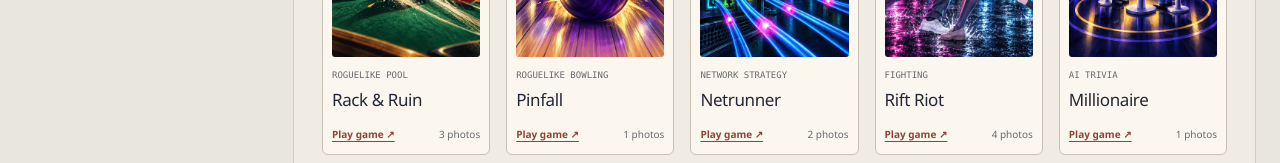
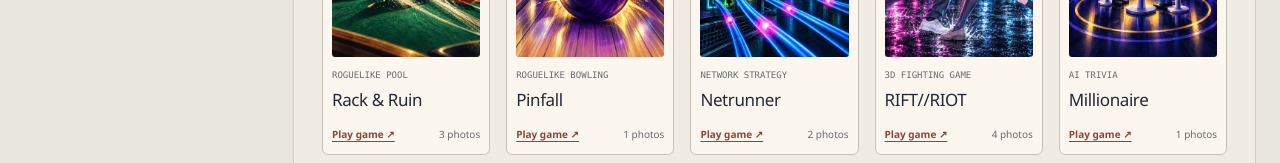
Before and after one commit to nascarjake/jakedoesdev, a Next.js app: page /arcade in a window 1280 px wide. Shown: the part 1962-2125 px from the top of the page. Built offline with nearby package versions, Linux system fonts and the light colour scheme; no server answers.

Commit message:
Update RIFT//RIOT arcade listing

```diff
--- a/app/data/arcade.ts
+++ b/app/data/arcade.ts
@@ -153,12 +153,12 @@ export const arcadeGames: ArcadeGame[] = [
     id: "rift-riot",
     playUrl: "https://nascarjake.github.io/fight-web/",
     embedUrl: "https://nascarjake.github.io/fight-web/",
-    title: "Rift Riot",
-    genre: "Fighting",
+    title: "RIFT//RIOT",
+    genre: "3D fighting game",
     cover: cover("rift-riot"),
-    tagline: "Find your opening. Make it count.",
+    tagline: "Ten fighters. Three arenas. Make every opening count.",
     description:
-      "An arena fighter with CPU and local versus modes, an arcade circuit, and a combat lab for exploring moves frame by frame.",
+      "A 3D arena fighter with ten character-specific kits, CPU and local matches, a nine-bout arcade circuit, frame-by-frame Training, and cinematic supers.",
     screenshots: shots("rift-riot", [
       "Rift Riot main menu featuring Ivy and versus, local, and arcade modes.",
       "Rift Riot fighter selection featuring Rook and the character roster.",
```
